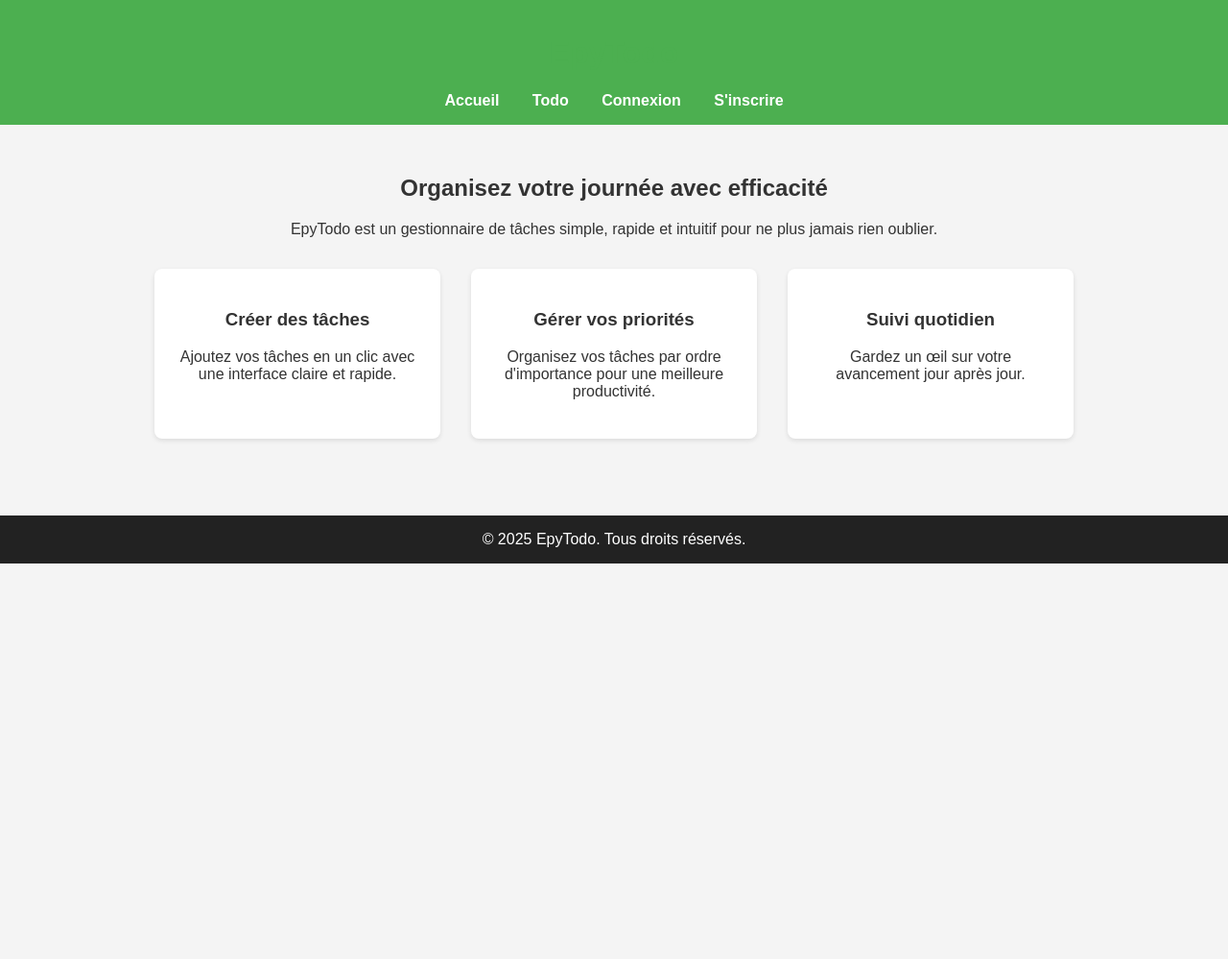
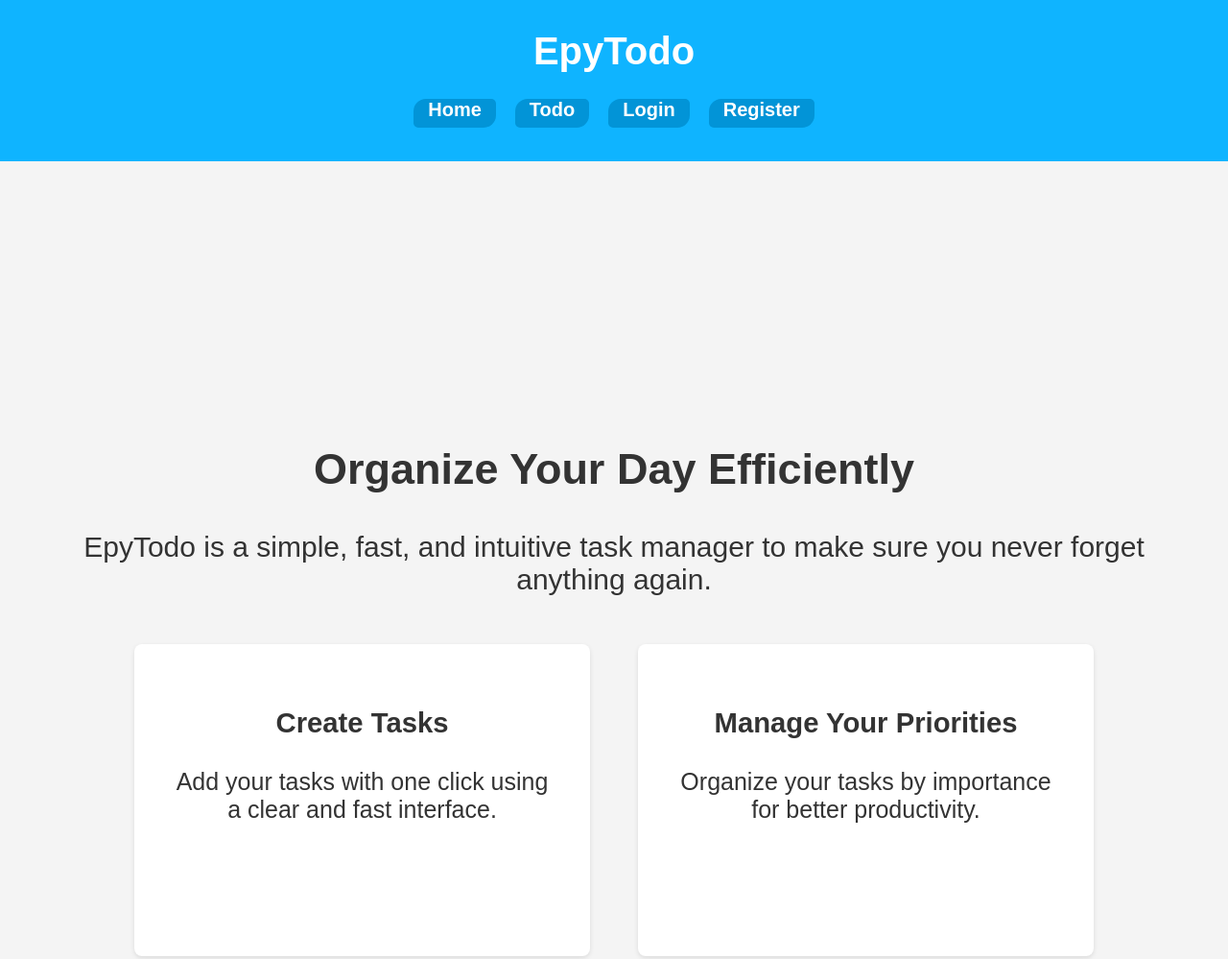
Before and after one commit to Only-Facts/EpyTodo, a website: page bonus/HTML/index.html in a window 1280 px wide. Shown: the top 999 px of the page at 96% size. Before the commit the page ends 800 px from the top, so only its background shows below. Drawn offline with Linux system fonts and the light colour scheme.

Commit message:
[UPDATE] home page

```diff
--- a/bonus/CSS/index.css
+++ b/bonus/CSS/index.css
@@ -1,20 +1,48 @@
-
 body {
-    font-family: Arial, sans-serif;
+    font-family: Proximus-Light, sans-serif;
     margin: 0;
     background-color: #f4f4f4;
     color: #333;
 }
 
 header {
-    background-color: #4CAF50;
+    background-color: #0fb4ff;
     color: white;
-    padding: 1em 2em;
+    padding: 0.2em;
+    height: 160px;
     text-align: center;
+    font-size : 20px;
+}
+
+header h1 {
+  color: white;
 }
 
 nav {
-    margin-top: 1em;
+    margin-top: 0;
+}
+
+.header-box {
+  display : flex;
+  padding: 0 1em 0;
+  gap : 1em;
+  justify-content: center;
+}
+
+.box {
+  background-color : #0294d7;
+  border-radius: 13px 5px;
+  text-align: center;
+  height: 30px;
+  color: white;
+}
+
+.box:hover {
+  background-color: white;
+}
+
+.box a:hover {
+  color: black;
 }
 
 nav a {
@@ -27,6 +55,7 @@ nav a {
 .container {
     padding: 2em;
     text-align: center;
+    font-size: 30px;
 }
 
 h1 {
@@ -35,6 +64,7 @@ h1 {
 
 .features {
     display: flex;
+    font-size: 25px;
     justify-content: center;
     flex-wrap: wrap;
     gap: 2em;
@@ -46,7 +76,8 @@ h1 {
     border-radius: 8px;
     padding: 1.5em;
     box-shadow: 0 2px 5px rgba(0,0,0,0.1);
-    width: 250px;
+    width: 400px;
+    height: 250px;
 }
 
 footer {
--- a/bonus/HTML/index.html
+++ b/bonus/HTML/index.html
@@ -1,44 +1,65 @@
 <!DOCTYPE html>
-<html lang="fr">
+<html lang="en">
 <head>
     <meta charset="UTF-8">
     <meta name="viewport" content="width=device-width, initial-scale=1.0">
-    <title>EpyTodo - Gestionnaire de tâches</title>
+    <title>EpyTodo - Tasks Manager</title>
     <link rel="stylesheet" href="../CSS/index.css">
 </head>
 <body>
     <header>
         <h1>EpyTodo</h1>
         <nav>
-            <a href="#">Accueil</a>
+            <div class="header-box">
+              <div class="box">
+              <a href="#">Home</a>
+              </div>
+              <div class="box">
               <a href="#">Todo</a>
-            <a href="login.html">Connexion</a>
-            <a href="register.html">S'inscrire</a>
+              </div>
+              <div class="box">
+              <a href="login.html">Login</a>
+              </div>
+              <div class="box">
+              <a href="register.html">Register</a>
+              </div>
+            </div>
         </nav>
     </header>
-
+    <br>
+    <br><br>
+    <br><br>
+    <br><br>
+    <br><br>
+    <br><br>
     <div class="container">
-        <h2>Organisez votre journée avec efficacité</h2>
-        <p>EpyTodo est un gestionnaire de tâches simple, rapide et intuitif pour ne plus jamais rien oublier.</p>
+        <h2>Organize Your Day Efficiently</h2>
+        <p>EpyTodo is a simple, fast, and intuitive task manager to make sure you never forget anything again.</p>
 
         <div class="features">
           <div class="feature">
-                <h3>Créer des tâches</h3>
-                <p>Ajoutez vos tâches en un clic avec une interface claire et rapide.</p>
+            <h3>Create Tasks</h3>
+            <p>Add your tasks with one click using a clear and fast interface.</p>
           </div>
           <div class="feature">
-                <h3>Gérer vos priorités</h3>
-                <p>Organisez vos tâches par ordre d'importance pour une meilleure productivité.</p>
+            <h3>Manage Your Priorities</h3>
+            <p>Organize your tasks by importance for better productivity.</p>
           </div>
           <div class="feature">
-                <h3>Suivi quotidien</h3>
-                <p>Gardez un œil sur votre avancement jour après jour.</p>
+            <h3>Daily Tracking</h3>
+            <p>Keep an eye on your progress day by day.</p>
           </div>
         </div>
    </div>
-
+    <br>
+    <br><br>
+    <br><br>
+    <br><br>
+    <br><br>
+    <br><br>
+    <br><br>
     <footer>
-        &copy; 2025 EpyTodo. Tous droits réservés.
+        &copy; 2025 EpyTodo. All right reserved.
     </footer>
 </body>
 </html>
```
Lines whose indentation alone changed are shown as unchanged.
